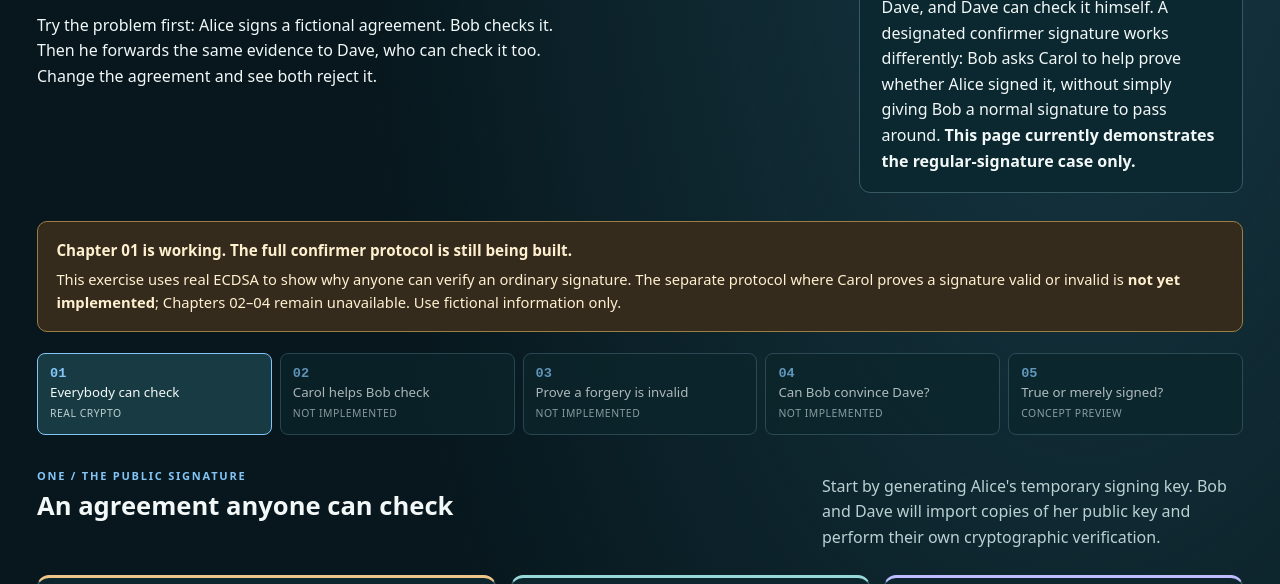
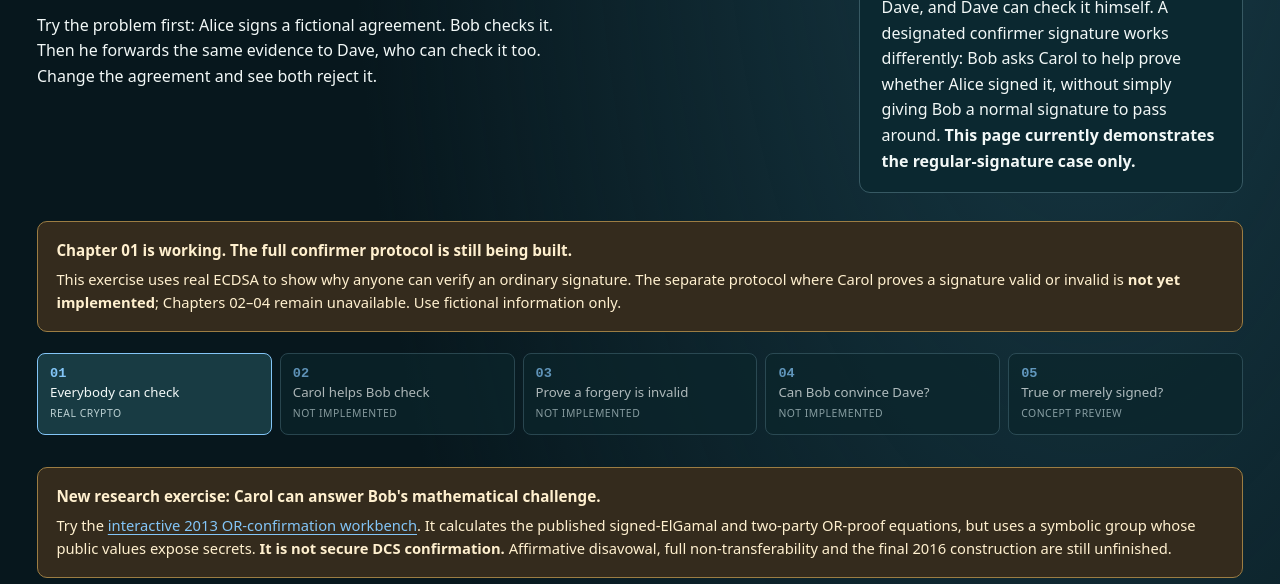
Before and after one commit to systemslibrarian/crypto-lab-confirmer-signatures, a plain HTML site: page prototype/index.html in a window 1280 px wide. Shown: the part 216-800 px from the top of the page. Drawn offline with Linux system fonts and the light colour scheme.

Commit message:
Link interactive source-backed but insecure 2013 confirmation workbench from research preview

```diff
--- a/prototype/index.html
+++ b/prototype/index.html
@@ -44,6 +44,11 @@
       <li class="locked"><b>04</b><span>Can Bob convince Dave?</span><small>NOT IMPLEMENTED</small></li>
       <li class="locked"><b>05</b><span>True or merely signed?</span><small>CONCEPT PREVIEW</small></li>
     </ol></nav>
+
+    <section class="research-note" aria-label="New source-math experiment">
+      <strong>New research exercise: Carol can answer Bob's mathematical challenge.</strong>
+      <span>Try the <a href="./symbolic/">interactive 2013 OR-confirmation workbench</a>. It calculates the published signed-ElGamal and two-party OR-proof equations, but uses a symbolic group whose public values expose secrets. <b>It is not secure DCS confirmation.</b> Affirmative disavowal, full non-transferability and the final 2016 construction are still unfinished.</span>
+    </section>
 
     <section class="workshop" aria-labelledby="workshop-title">
       <div class="section-lede"><div><p class="eyebrow">ONE / THE PUBLIC SIGNATURE</p><h2 id="workshop-title">An agreement anyone can check</h2></div><p>Start by generating Alice's temporary signing key. Bob and Dave will import copies of her public key and perform their own cryptographic verification.</p></div>
```
